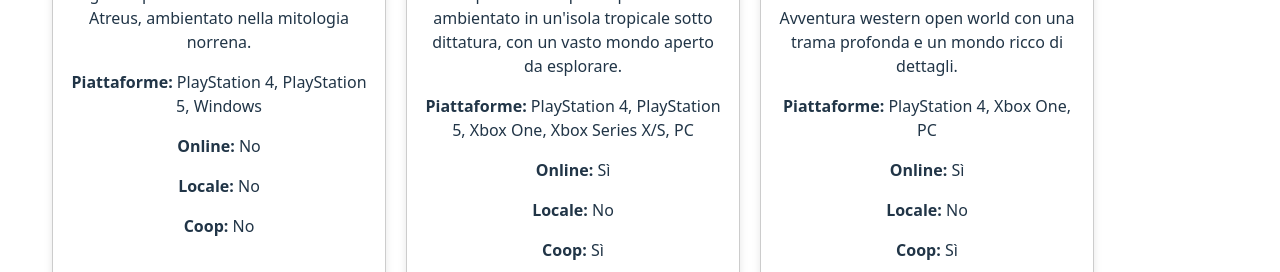
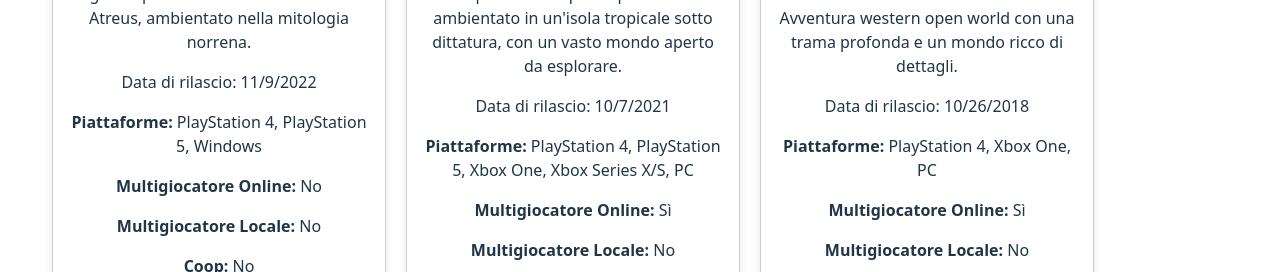
Before and after one commit to VincenzoIuliano/progetto-finale-spec-frontend-front, a React (Vite) app: page / in a window 1280 px wide. Shown: the part 680-952 px from the top of the page. Built offline with nearby package versions, Linux system fonts and the light colour scheme.

Commit message:
Enhance GameCard component: add release date and improve multiplayer labels

```diff
--- a/components/GameCard.jsx
+++ b/components/GameCard.jsx
@@ -17,9 +17,10 @@
       <h2>{game.title}</h2>
       <p><strong>Categoria:</strong> {game.category}</p>
       <p>{game.description}</p>
+      <p>Data di rilascio: {new Date(game.releaseDate).toLocaleDateString()}</p>
       <p><strong>Piattaforme:</strong> {game.platforms.join(', ')}</p>
-      <p><strong>Online:</strong> {game.multiplayer_online ? "Sì" : "No"}</p>
-      <p><strong>Locale:</strong> {game.multiplayer_local ? "Sì" : "No"}</p>
+      <p><strong>Multigiocatore Online:</strong> {game.multiplayer_online ? "Sì" : "No"}</p>
+      <p><strong>Multigiocatore Locale:</strong> {game.multiplayer_local ? "Sì" : "No"}</p>
       <p><strong>Coop:</strong> {game.coop ? "Sì" : "No"}</p>
     </div>
   );
```
